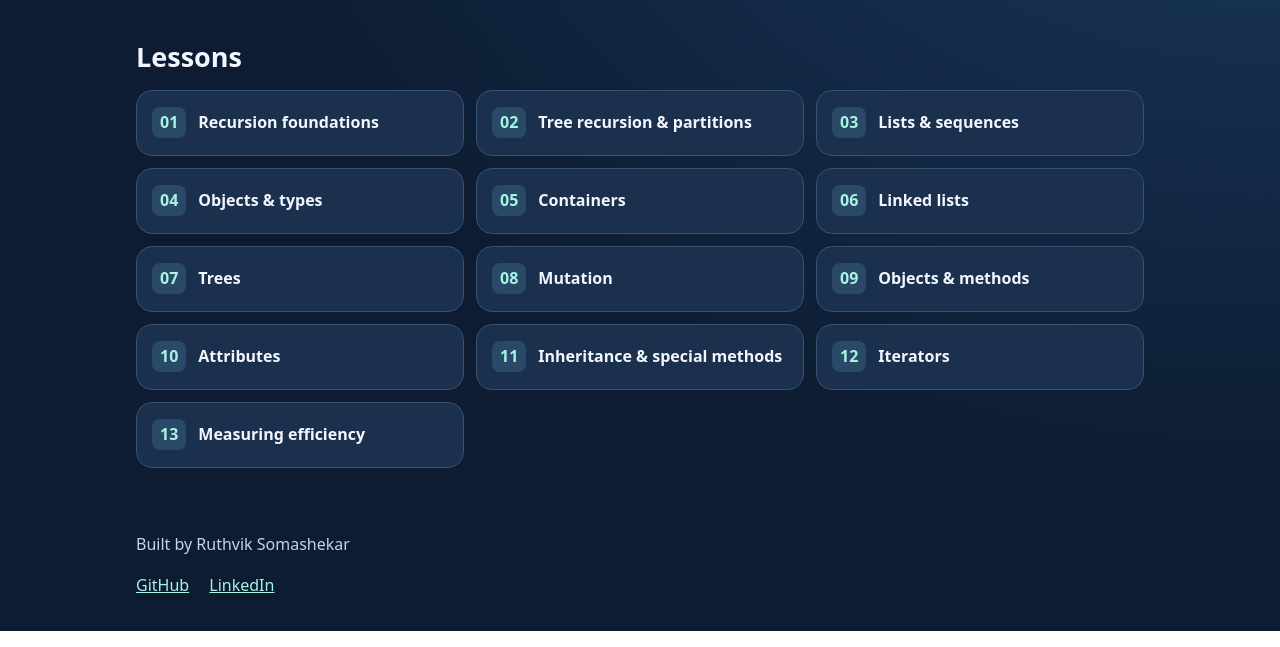
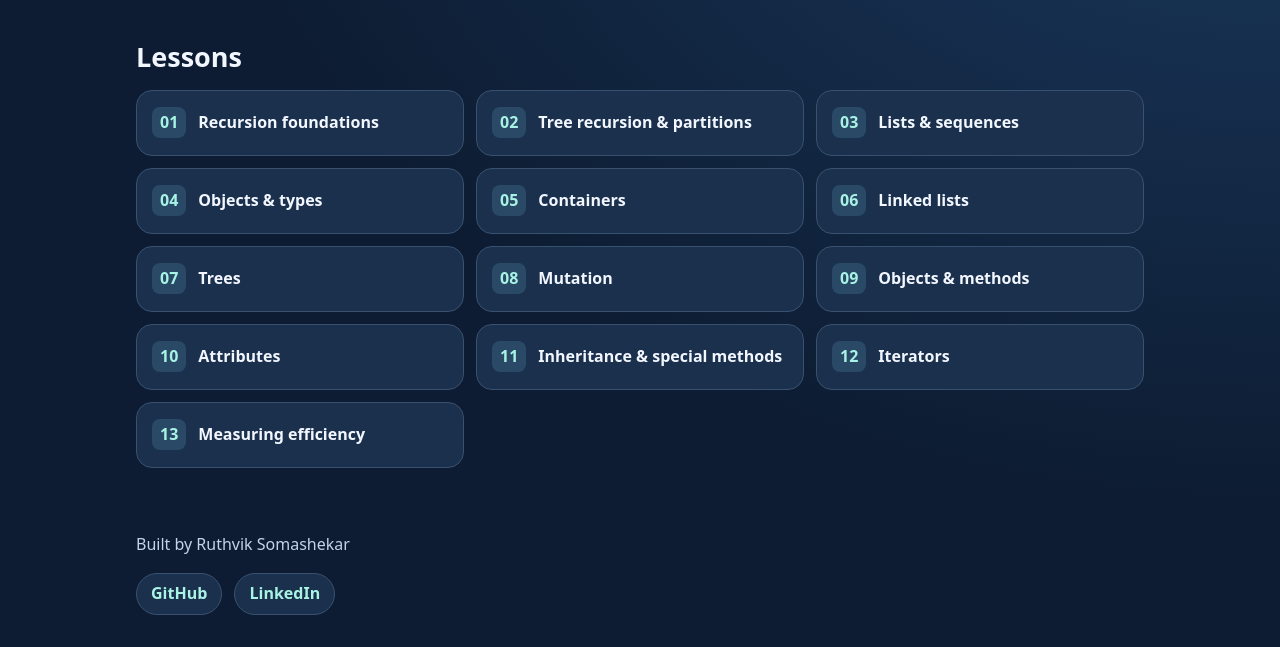
Before and after one commit to Ruthvik102008/RecursionLab, a plain HTML site: page home.html in a window 1280 px wide. Shown: the part 291-938 px from the top of the page. Drawn offline with Linux system fonts and the light colour scheme.

Commit message:
Add spring motion and blue pressed states to homepage links

```diff
--- a/style.css
+++ b/style.css
@@ -251,3 +251,38 @@ header, .lesson-nav {
 .home a:focus-visible { outline-color: #a8f3e4; }
 .home footer { color: #c3d3e8; padding-top: 0; }
 .home footer a { color: #a8f3e4; margin-right: 16px; }
+
+.home a { -webkit-tap-highlight-color: transparent; }
+.home footer a {
+  display: inline-flex;
+  align-items: center;
+  padding: 7px 14px;
+  margin-right: 8px;
+  border: 1px solid #385170;
+  border-radius: 999px;
+  background: #1b304c;
+  text-decoration: none;
+  font-weight: 650;
+}
+.home footer a:hover { background: #29466a; }
+.lesson-cards a:active, .home footer a:active {
+  background: #365b86;
+  border-color: #749bc6;
+}
+@media (prefers-reduced-motion: no-preference) {
+  .home a {
+    transition: transform 240ms cubic-bezier(.22, 1.65, .4, 1),
+      background-color 150ms ease, border-color 150ms ease, box-shadow 150ms ease;
+  }
+  @media (hover: hover) {
+    .home a:hover {
+      transform: translateY(-3px) scale(1.025);
+      box-shadow: 0 5px 0 #253f60;
+    }
+  }
+  .home a:active {
+    transform: translateY(1px) scale(.97);
+    box-shadow: none;
+    transition-duration: 80ms;
+  }
+}
```
